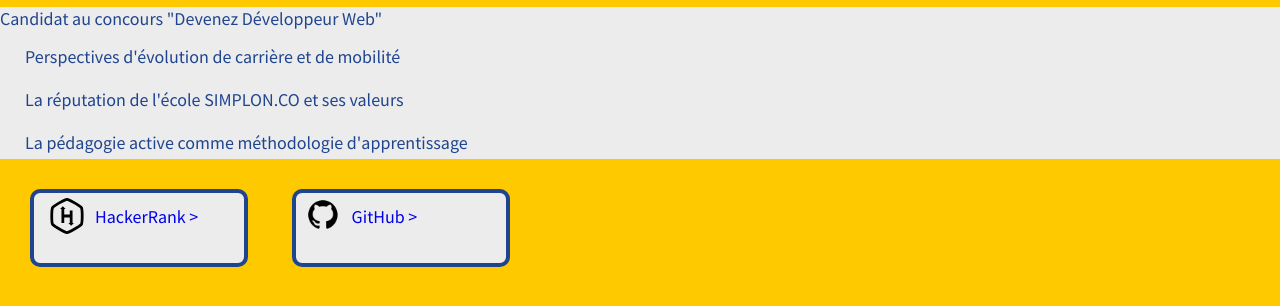
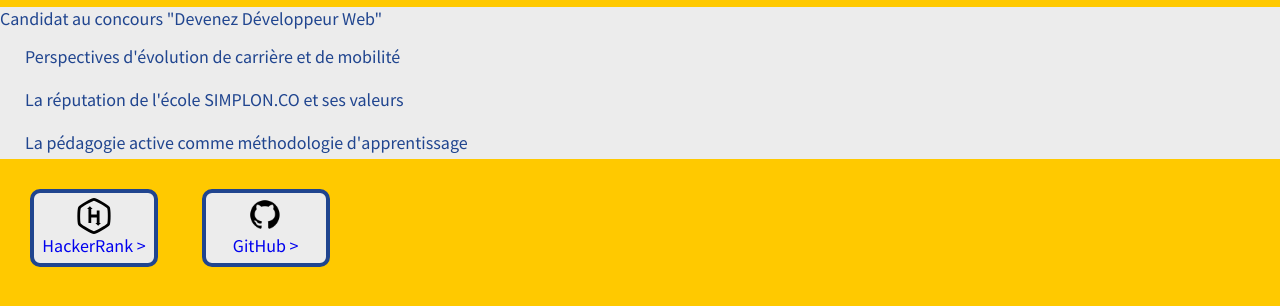
Before and after one commit to rasoirnoir/carte_visite, a plain HTML site: page index.html in a window 1280 px wide. Shown: the part 188-494 px from the top of the page. Drawn offline with Linux system fonts and the light colour scheme.

Commit message:
links styling

```diff
--- a/style.css
+++ b/style.css
@@ -88,20 +88,18 @@ a:hover{
 
 
 .button{
-    display: inline-block;
-    vertical-align: middle;
-    display: inline-block;
+    display: block;
     text-decoration: none;
     padding: 5px;
-    width: 200px;
+    width: 110px;
     height: 60px;
 }
 
 .button *{
-    display: inline-block;
-    margin: auto 5px;
+    display: block;
+    margin: auto;
     text-align: center;
-    vertical-align: middle;
+    /* vertical-align: middle; */
 }
 
 
```
Also changed, not shown: index.html (+0 -1 lines).
